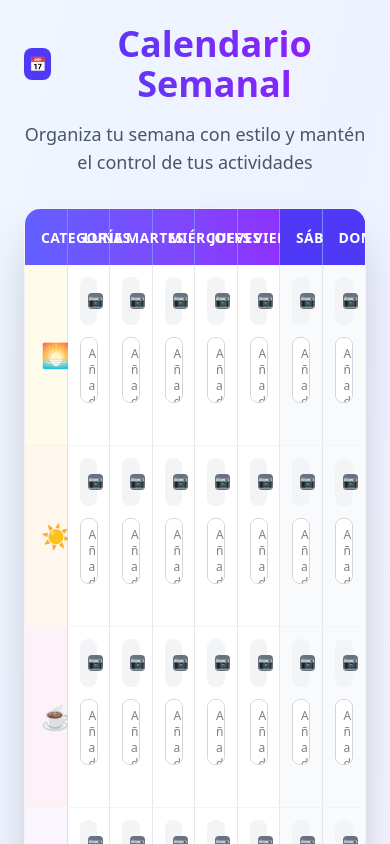
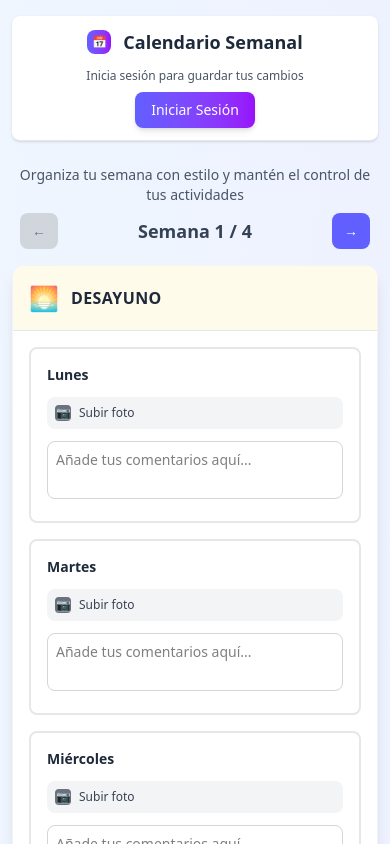
Before and after one commit to EduMMorenolp/Calendar-Dietetico, a React (Vite) app in the folder client/: page / in a window 390 px wide. Shown: the top 844 px of the page. Built offline with nearby package versions, Linux system fonts and the light colour scheme.

Commit message:
Add Responsive Code

```diff
--- a/client/src/pages/Dashboard.jsx
+++ b/client/src/pages/Dashboard.jsx
@@ -24,49 +24,64 @@ const categories = [
 ];
 
 export default function Dashboard() {
-  const [calendar, setCalendar] = useState(
-    categories.map((cat) =>
+  const initialWeek = categories.map(() =>
     days.map(() => ({ image: null, text: "", complete: false }))
-    )
   );
-  const allComplete = calendar.every((row) =>
+
+  const [weeks, setWeeks] = useState([
+    JSON.parse(JSON.stringify(initialWeek)),
+    JSON.parse(JSON.stringify(initialWeek)),
+    JSON.parse(JSON.stringify(initialWeek)),
+    JSON.parse(JSON.stringify(initialWeek)),
+  ]);
+
+  const [weekIndex, setWeekIndex] = useState(0);
+
+  const currentWeek = weeks[weekIndex];
+
+  const allCompleteInCurrentWeek = currentWeek.every((row) =>
     row.every((cell) => cell.complete)
   );
 
   const handleImageChange = (catIndex, dayIndex, file) => {
     if (!file) return;
-    const updated = [...calendar];
-    updated[catIndex][dayIndex].image = URL.createObjectURL(file);
-    updated[catIndex][dayIndex].complete =
-      !!updated[catIndex][dayIndex].text || !!file;
-    setCalendar(updated);
+    const updated = [...weeks];
+    const cell = updated[weekIndex][catIndex][dayIndex];
+
+    if (cell.image) URL.revokeObjectURL(cell.image);
+    cell.image = URL.createObjectURL(file);
+    cell.complete = !!cell.text || !!file;
+
+    setWeeks(updated);
   };
 
   const handleTextChange = (catIndex, dayIndex, value) => {
-    const updated = [...calendar];
-    updated[catIndex][dayIndex].text = value;
-    updated[catIndex][dayIndex].complete =
-      !!value || !!updated[catIndex][dayIndex].image;
-    setCalendar(updated);
+    const updated = [...weeks];
+    const cell = updated[weekIndex][catIndex][dayIndex];
+
+    cell.text = value;
+    cell.complete = !!value || !!cell.image;
+
+    setWeeks(updated);
   };
 
   const removeImage = (catIndex, dayIndex) => {
-    const updated = [...calendar];
-    if (updated[catIndex][dayIndex].image) {
-      URL.revokeObjectURL(updated[catIndex][dayIndex].image);
-    }
-    updated[catIndex][dayIndex].image = null;
-    updated[catIndex][dayIndex].complete = !!updated[catIndex][dayIndex].text;
-    setCalendar(updated);
+    const updated = [...weeks];
+    const cell = updated[weekIndex][catIndex][dayIndex];
+
+    if (cell.image) URL.revokeObjectURL(cell.image);
+    cell.image = null;
+    cell.complete = !!cell.text;
+
+    setWeeks(updated);
   };
 
   const generarResumen = () => {
-    let resumen = "📅 Resumen semanal\n\n";
-
+    let resumen = `📅 Resumen Semana ${weekIndex + 1}\n\n`;
     categories.forEach((category, catIndex) => {
       resumen += `🗂️ ${category.name}\n`;
       days.forEach((day, dayIndex) => {
-        const cell = calendar[catIndex][dayIndex];
+        const cell = currentWeek[catIndex][dayIndex];
         resumen += `- ${day}: ${cell.text || "Sin comentario"}\n`;
       });
       resumen += "\n";
@@ -79,29 +94,81 @@ export default function Dashboard() {
   };
 
   return (
-    <div className="min-h-screen bg-gradient-to-br from-blue-50 via-indigo-50 to-purple-50 p-6">
-      <div className="max-w-7xl mx-auto">
+    <div className="min-h-screen bg-gradient-to-br from-blue-50 via-indigo-50 to-purple-50">
+      <div className="max-w-7xl mx-auto px-3 sm:px-6 py-4">
         {/* Header */}
-        <div className="text-center mb-8">
-          <div className="flex items-center justify-center gap-3 mb-4">
-            <div className="w-8 h-8 bg-indigo-600 rounded-lg flex items-center justify-center">
-              <span className="text-white text-sm font-bold">📅</span>
+        <header className="bg-white border-b border-gray-200 shadow-sm rounded-lg mb-4">
+          <div className="px-4 sm:px-6 py-3 sm:py-4">
+            <div className="flex flex-col sm:flex-row items-center justify-between gap-3 sm:gap-4">
+              {/* Logo/Brand */}
+              <div className="flex items-center gap-3">
+                <div className="w-6 h-6 sm:w-8 sm:h-8 bg-gradient-to-r from-indigo-500 to-purple-600 rounded-lg flex items-center justify-center">
+                  <span className="text-white text-xs sm:text-sm font-bold">
+                    📅
+                  </span>
                 </div>
-            <h1 className="text-4xl font-bold bg-gradient-to-r from-indigo-600 to-purple-600 bg-clip-text text-transparent">
+                <span className="text-lg sm:text-xl font-bold text-gray-800">
                   Calendario Semanal
-            </h1>
+                </span>
               </div>
-          <p className="text-gray-600 text-lg">
+
+              {/* Login Section */}
+              <div className="flex flex-col sm:flex-row items-center gap-2 sm:gap-4">
+                <p className="text-gray-600 text-xs sm:text-sm text-center">
+                  Inicia sesión para guardar tus cambios
+                </p>
+                <button className="bg-gradient-to-r from-indigo-500 to-purple-600 hover:from-indigo-600 hover:to-purple-700 text-white px-4 sm:px-6 py-2 rounded-lg font-medium transition-all duration-200 transform hover:scale-105 shadow-md hover:shadow-lg text-sm">
+                  Iniciar Sesión
+                </button>
+              </div>
+            </div>
+          </div>
+        </header>
+
+        <div className="text-center py-2 sm:py-3">
+          <p className="text-gray-600 text-sm sm:text-lg">
             Organiza tu semana con estilo y mantén el control de tus actividades
           </p>
         </div>
 
-        {/* Calendar Grid */}
+        {/* Navegación por semanas */}
+        <div className="flex justify-between items-center mb-4 px-2">
+          <button
+            onClick={() => setWeekIndex((prev) => Math.max(0, prev - 1))}
+            disabled={weekIndex === 0}
+            className={`px-3 sm:px-4 py-2 rounded-lg text-sm sm:text-base ${
+              weekIndex === 0
+                ? "bg-gray-300 text-gray-500"
+                : "bg-indigo-500 hover:bg-indigo-600 text-white"
+            } transition-colors`}
+          >
+            ← <span className="hidden sm:inline">Anterior</span>
+          </button>
+          <h2 className="text-lg sm:text-xl font-bold text-gray-700">
+            Semana {weekIndex + 1} / 4
+          </h2>
+          <button
+            onClick={() => setWeekIndex((prev) => Math.min(3, prev + 1))}
+            disabled={weekIndex === 3}
+            className={`px-3 sm:px-4 py-2 rounded-lg text-sm sm:text-base ${
+              weekIndex === 3
+                ? "bg-gray-300 text-gray-500"
+                : "bg-indigo-500 hover:bg-indigo-600 text-white"
+            } transition-colors`}
+          >
+            <span className="hidden sm:inline">Siguiente</span> →
+          </button>
+        </div>
+
+        {/* Desktop Version - Table Layout */}
+        <div className="hidden lg:block">
           <div className="bg-white rounded-2xl shadow-2xl overflow-hidden border border-gray-100">
             {/* Days Header */}
             <div className="grid grid-cols-8 bg-gradient-to-r from-indigo-500 to-purple-600">
               <div className="p-4 text-white font-semibold text-center border-r border-indigo-400">
-              <span className="text-sm uppercase tracking-wide">Categoría</span>
+                <span className="text-sm uppercase tracking-wide">
+                  Categoría
+                </span>
               </div>
               {days.map((day, index) => (
                 <div
@@ -135,9 +202,8 @@ export default function Dashboard() {
 
                 {/* Calendar Cells */}
                 {days.map((day, dayIndex) => {
-                const cell = calendar[catIndex][dayIndex];
+                  const cell = currentWeek[catIndex][dayIndex];
                   const isWeekend = dayIndex === 5 || dayIndex === 6;
-
                   return (
                     <div
                       key={dayIndex}
@@ -220,25 +286,136 @@ export default function Dashboard() {
               </div>
             ))}
           </div>
+        </div>
+
+        {/* Mobile/Tablet Version - Card Layout */}
+        <div className="lg:hidden space-y-6">
+          {categories.map((category, catIndex) => (
+            <div
+              key={category.name}
+              className="bg-white rounded-xl shadow-lg border border-gray-100"
+            >
+              {/* Category Header */}
+              <div
+                className={`p-4 ${category.color} rounded-t-xl flex items-center gap-3 border-b border-gray-200`}
+              >
+                <span className="text-2xl">{category.icon}</span>
+                <span className="font-semibold text-gray-800 text-base uppercase tracking-wide">
+                  {category.name}
+                </span>
+              </div>
+
+              {/* Days Grid */}
+              <div className="p-4">
+                <div className="grid grid-cols-1 sm:grid-cols-2 gap-4">
+                  {days.map((day, dayIndex) => {
+                    const cell = currentWeek[catIndex][dayIndex];
+                    const isWeekend = dayIndex === 5 || dayIndex === 6;
+                    return (
+                      <div
+                        key={dayIndex}
+                        className={`relative p-4 rounded-lg border-2 transition-all duration-200 ${
+                          cell.complete
+                            ? "bg-gradient-to-br from-green-50 to-emerald-50 border-green-400"
+                            : isWeekend
+                            ? "bg-gray-50 border-gray-200"
+                            : "bg-white border-gray-200 hover:bg-gray-50"
+                        }`}
+                      >
+                        {/* Day Header */}
+                        <div className="flex items-center justify-between mb-3">
+                          <h3 className="font-semibold text-gray-800 text-sm">
+                            <span className="sm:hidden">
+                              {days[dayIndex]}
+                            </span>
+                            <span className="hidden sm:inline">{day}</span>
+                          </h3>
+                          {cell.complete && (
+                            <div className="w-5 h-5 bg-green-500 rounded-full flex items-center justify-center">
+                              <span className="text-white text-xs font-bold">
+                                ✓
+                              </span>
+                            </div>
+                          )}
+                        </div>
+
+                        {/* File input */}
+                        <div className="mb-3">
+                          <label className="flex items-center gap-2 cursor-pointer bg-gray-100 hover:bg-gray-200 transition-colors rounded-lg p-2 text-xs font-medium text-gray-700">
+                            <div className="w-4 h-4 bg-gray-500 rounded flex items-center justify-center">
+                              <span className="text-white text-xs">📷</span>
+                            </div>
+                            <span>
+                              {cell.image ? "Cambiar foto" : "Subir foto"}
+                            </span>
+                            <input
+                              type="file"
+                              accept="image/*"
+                              className="hidden"
+                              onChange={(e) =>
+                                handleImageChange(
+                                  catIndex,
+                                  dayIndex,
+                                  e.target.files[0]
+                                )
+                              }
+                            />
+                          </label>
+                        </div>
+
+                        {/* Image preview */}
+                        {cell.image && (
+                          <div className="relative mb-3 group">
+                            <img
+                              src={cell.image}
+                              alt="preview"
+                              className="w-full h-24 sm:h-32 object-cover rounded-lg border-2 border-gray-200 shadow-sm"
+                            />
+                            <button
+                              onClick={() => removeImage(catIndex, dayIndex)}
+                              className="absolute top-1 right-1 bg-red-500 hover:bg-red-600 text-white rounded-full w-6 h-6 flex items-center justify-center opacity-0 group-hover:opacity-100 transition-opacity text-xs"
+                            >
+                              ×
+                            </button>
+                          </div>
+                        )}
+
+                        {/* Text area */}
+                        <textarea
+                          rows={2}
+                          className="w-full text-sm p-2 border border-gray-300 rounded-lg resize-none focus:ring-2 focus:ring-indigo-500 focus:border-transparent transition-all duration-200 bg-white"
+                          value={cell.text}
+                          onChange={(e) =>
+                            handleTextChange(catIndex, dayIndex, e.target.value)
+                          }
+                          placeholder="Añade tus comentarios aquí..."
+                        />
+                      </div>
+                    );
+                  })}
+                </div>
+              </div>
+            </div>
+          ))}
+        </div>
 
         {/* Progress indicator */}
-        <div className="mt-8 bg-white rounded-xl p-6 shadow-lg border border-gray-100">
+        <div className="mt-8 bg-white rounded-xl p-4 sm:p-6 shadow-lg border border-gray-100">
           <h3 className="text-lg font-semibold text-gray-800 mb-4">
             Progreso semanal
           </h3>
-          <div className="grid grid-cols-2 md:grid-cols-4 gap-4">
+          <div className="grid grid-cols-1 sm:grid-cols-2 lg:grid-cols-3 xl:grid-cols-6 gap-4">
             {categories.map((category, catIndex) => {
-              const completed = calendar[catIndex].filter(
+              const completed = currentWeek[catIndex].filter(
                 (cell) => cell.complete
               ).length;
               const total = days.length;
               const percentage = (completed / total) * 100;
-
               return (
                 <div key={category.name} className="text-center">
                   <div className="flex items-center justify-center gap-2 mb-2">
                     <span className="text-lg">{category.icon}</span>
-                    <span className="text-sm font-medium text-gray-700">
+                    <span className="text-xs sm:text-sm font-medium text-gray-700">
                       {category.name}
                     </span>
                   </div>
@@ -258,15 +435,15 @@ export default function Dashboard() {
         </div>
 
         {/* Botón de mandar información */}
-        {allComplete && (
+        {allCompleteInCurrentWeek && (
           <div className="mt-8 text-center">
             <button
               onClick={generarResumen}
-              className="bg-gradient-to-r from-green-500 to-emerald-500 hover:from-green-600 hover:to-emerald-600 text-white font-bold py-3 px-6 rounded-xl shadow-lg transition duration-300"
+              className="bg-gradient-to-r from-green-500 to-emerald-500 hover:from-green-600 hover:to-emerald-600 text-white font-bold py-3 px-6 rounded-xl shadow-lg transition duration-300 text-sm sm:text-base"
             >
               ✅ Mandar Información
             </button>
-            <p className="text-sm text-gray-500 mt-2">
+            <p className="text-xs sm:text-sm text-gray-500 mt-2">
               Resumen copiado al portapapeles para enviar por WhatsApp o Email.
             </p>
           </div>
```
Lines whose indentation alone changed are shown as unchanged.
